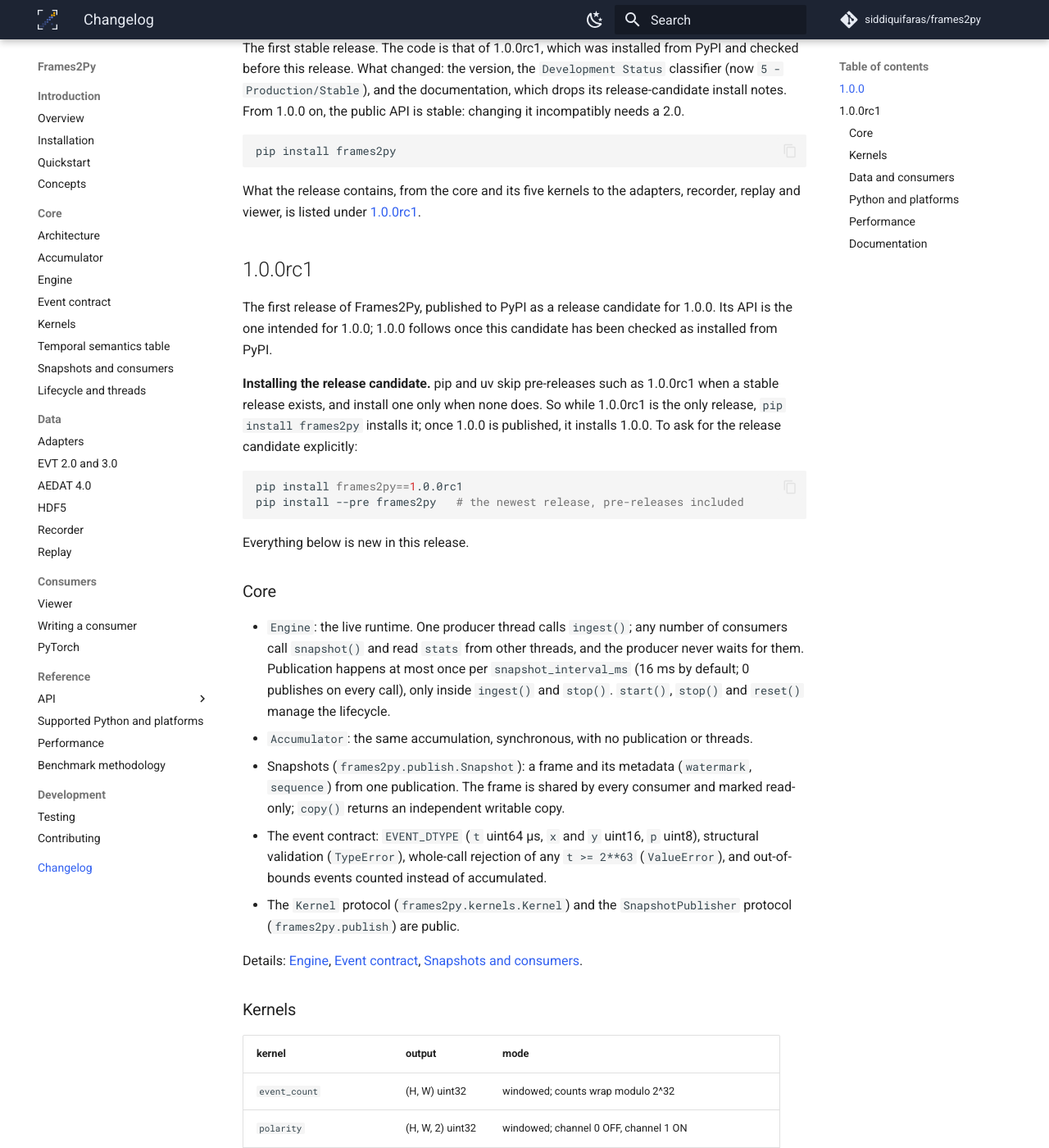
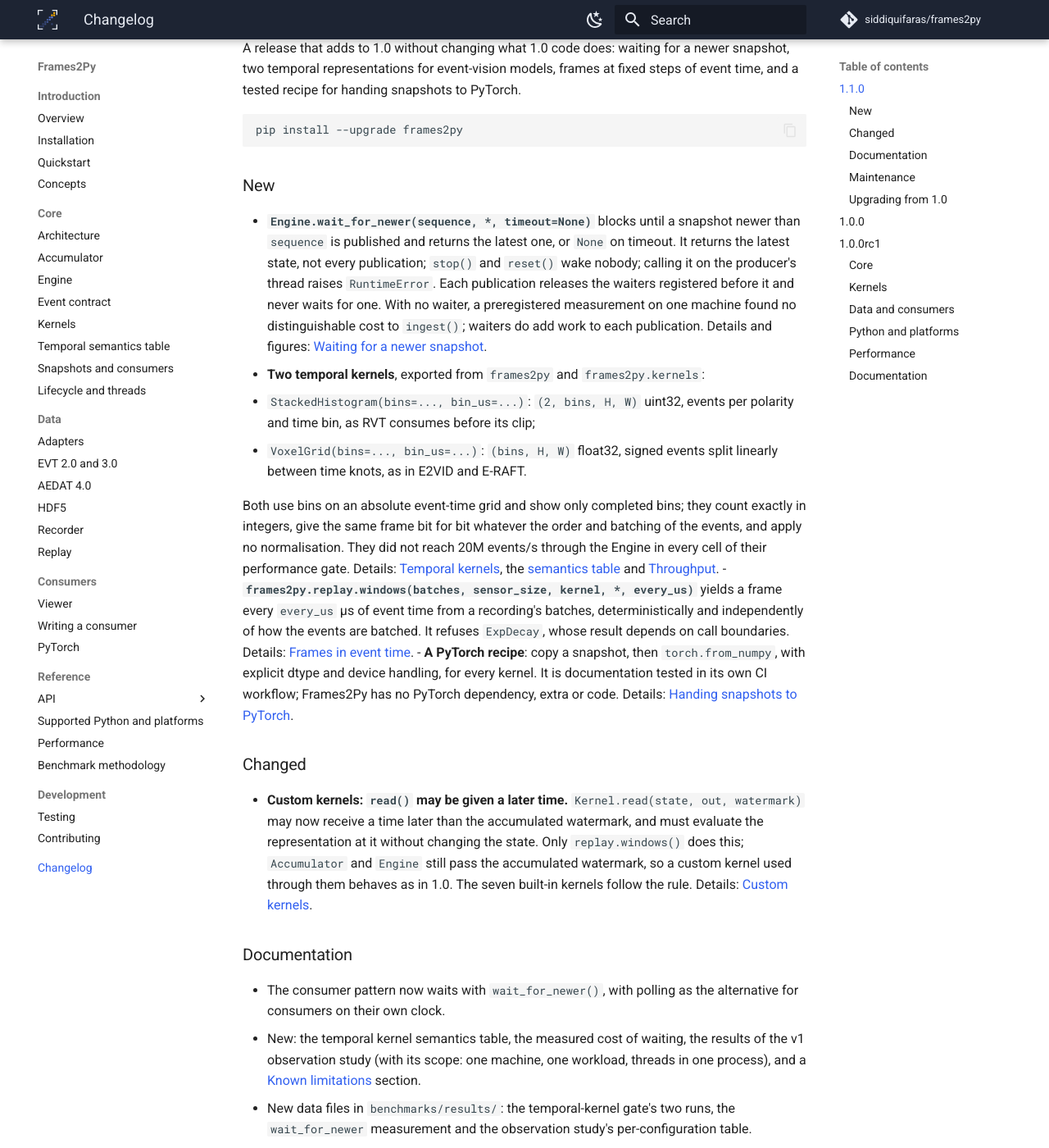
Before and after one commit to siddiquifaras/frames2py, an MkDocs documentation site: the page built from docs/content/changelog.md, in a window 1280 px wide and 1400 px high, scrolled down 276 px. Shown: the whole window at 82% size. Built offline with MkDocs 1.6.1 and Material for MkDocs 9.7.7, drawn with Linux system fonts in a browser that asks for light colours; comment, search, counter and statistics services are not loaded; some of the changed text lies outside the part shown.

Commit message:
updated: set the version to 1.1.0 and add its changelog

````diff
--- a/docs/content/changelog.md
+++ b/docs/content/changelog.md
@@ -8,6 +8,88 @@
 else on the line (for example "## 1.0.0"). Write links as absolute URLs, because the section
 is also the GitHub Release text. The tests fail when pyproject.toml's version has no section.
 -->
+
+## 1.1.0
+
+A release that adds to 1.0 without changing what 1.0 code does: waiting for a newer
+snapshot, two temporal representations for event-vision models, frames at fixed steps of
+event time, and a tested recipe for handing snapshots to PyTorch.
+
+```sh
+pip install --upgrade frames2py
+```
+
+### New
+
+- **`Engine.wait_for_newer(sequence, *, timeout=None)`** blocks until a snapshot newer than
+  `sequence` is published and returns the latest one, or `None` on timeout. It returns the
+  latest state, not every publication; `stop()` and `reset()` wake nobody; calling it on the
+  producer's thread raises `RuntimeError`. Each publication releases the waiters registered
+  before it and never waits for one. With no waiter, a preregistered measurement on one
+  machine found no distinguishable cost to `ingest()`; waiters do add work to each
+  publication. Details and figures:
+  [Waiting for a newer snapshot](https://siddiquifaras.github.io/frames2py/core/snapshots/#waiting-for-a-newer-snapshot).
+- **Two temporal kernels**, exported from `frames2py` and `frames2py.kernels`:
+  - `StackedHistogram(bins=..., bin_us=...)`: `(2, bins, H, W)` uint32, events per polarity
+    and time bin, as RVT consumes before its clip;
+  - `VoxelGrid(bins=..., bin_us=...)`: `(bins, H, W)` float32, signed events split linearly
+    between time knots, as in E2VID and E-RAFT.
+
+  Both use bins on an absolute event-time grid and show only completed bins; they count
+  exactly in integers, give the same frame bit for bit whatever the order and batching of
+  the events, and apply no normalisation. They did not reach 20M events/s through the Engine
+  in every cell of their performance gate. Details:
+  [Temporal kernels](https://siddiquifaras.github.io/frames2py/core/kernels/#temporal-kernels), the
+  [semantics table](https://siddiquifaras.github.io/frames2py/core/temporal-semantics/) and
+  [Throughput](https://siddiquifaras.github.io/frames2py/core/kernels/#throughput).
+- **`frames2py.replay.windows(batches, sensor_size, kernel, *, every_us)`** yields a frame
+  every `every_us` µs of event time from a recording's batches, deterministically and
+  independently of how the events are batched. It refuses `ExpDecay`, whose result depends
+  on call boundaries. Details: [Frames in event time](https://siddiquifaras.github.io/frames2py/data/replay/#frames-in-event-time).
+- **A PyTorch recipe**: copy a snapshot, then `torch.from_numpy`, with explicit dtype and
+  device handling, for every kernel. It is documentation tested in its own CI workflow;
+  Frames2Py has no PyTorch dependency, extra or code. Details:
+  [Handing snapshots to PyTorch](https://siddiquifaras.github.io/frames2py/consumers/pytorch/).
+
+### Changed
+
+- **Custom kernels: `read()` may be given a later time.** `Kernel.read(state, out,
+  watermark)` may now receive a time later than the accumulated watermark, and must evaluate
+  the representation at it without changing the state. Only `replay.windows()` does this;
+  `Accumulator` and `Engine` still pass the accumulated watermark, so a custom kernel used
+  through them behaves as in 1.0. The seven built-in kernels follow the rule. Details:
+  [Custom kernels](https://siddiquifaras.github.io/frames2py/core/kernels/#custom-kernels).
+
+### Documentation
+
+- The consumer pattern now waits with `wait_for_newer()`, with polling as the alternative
+  for consumers on their own clock.
+- New: the temporal kernel semantics table, the measured cost of waiting, the results of the
+  v1 observation study (with its scope: one machine, one workload, threads in one process),
+  and a [Known limitations](https://siddiquifaras.github.io/frames2py/reference/support/#known-limitations) section.
+- New data files in `benchmarks/results/`: the temporal-kernel gate's two runs, the
+  `wait_for_newer` measurement and the observation study's per-configuration table.
+
+### Maintenance
+
+- CI also runs once a month on `main`, including a job that installs the newest NumPy,
+  extras and CPython builds instead of the lockfile's.
+
+### Upgrading from 1.0
+
+Nothing needs to change. The event contract, the five 1.0 kernels and their outputs,
+`Accumulator`, `Engine` (`ingest()`, `snapshot()`, `stats`, the cadence and the
+lifecycle), `Snapshot` and the publisher, the adapters, the recorder, `paced()` and the
+viewer behave as in 1.0. The supported Python versions and platforms and the NumPy floor are
+unchanged; [Supported Python and platforms](https://siddiquifaras.github.io/frames2py/reference/support/).
+
+- A custom kernel you want to use with `replay.windows()` must handle a `read()` time later
+  than its own watermark (above).
+- Two internal changes speed up 1.0 paths without changing their results: the Accumulator
+  reuses the timestamp maximum of the range check, and `TimestampDecay` computes its
+  exponentials in place. The v1 performance figures were measured on 1.0's code and not
+  re-measured.
+- Cross-process snapshots are not part of 1.1.
 
 ## 1.0.0
 
--- a/pyproject.toml
+++ b/pyproject.toml
@@ -4,7 +4,7 @@
 
 [project]
 name = "frames2py"
-version = "1.0.0"
+version = "1.1.0"
 description = "Decoupled observation of continuously accumulated event-camera state."
 readme = "README.md"
 license = "MIT"
--- a/src/frames2py/__init__.py
+++ b/src/frames2py/__init__.py
@@ -46,4 +46,4 @@
     "SnapshotMeta",
 ]
 
-__version__ = "1.0.0"
+__version__ = "1.1.0"
````
Also changed, not shown: docs/content/getting-started/installation.md (+1 -1 lines), docs/content/index.md (+11 -5 lines), 1 other file.
